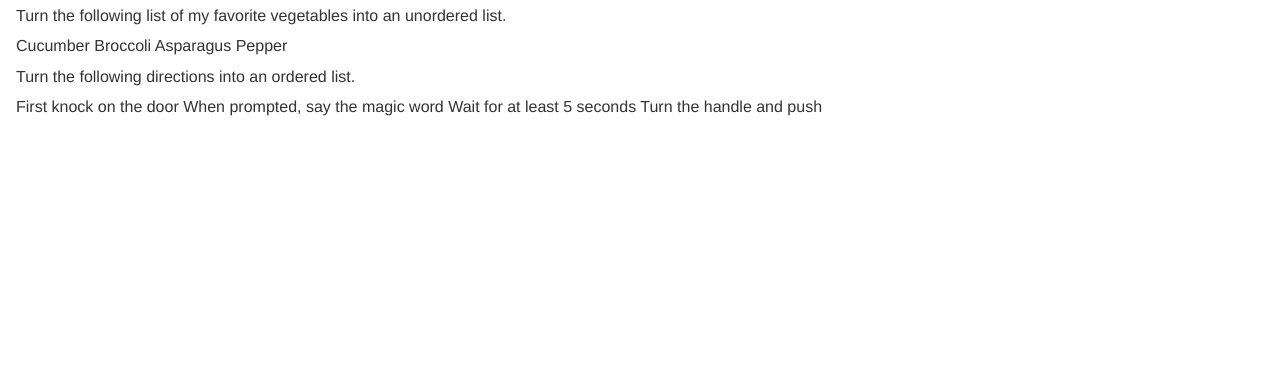
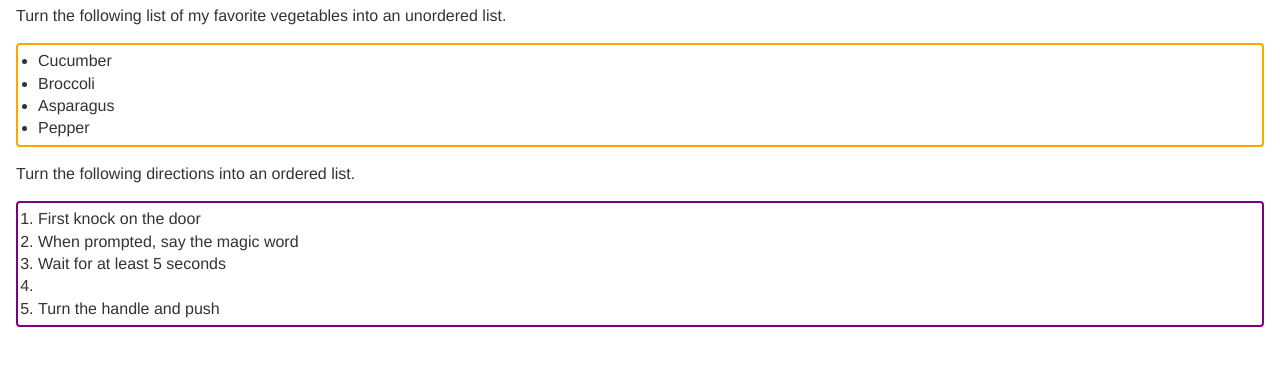
Before and after one commit to laipatel/MDN, a plain HTML site: page HTML/HTML Text Basics/2.html in a window 1280 px wide. Shown: the part 64-430 px from the top of the page. Drawn offline with Linux system fonts and the light colour scheme.

Commit message:
"In this task we want you to turn the first un-marked up list into an unordered list, and the second one into an ordered list."

```diff
--- a/HTML/HTML Text Basics/2.html
+++ b/HTML/HTML Text Basics/2.html
@@ -46,18 +46,21 @@
     <h1>Looking at lists</h1>
 
     <p>Turn the following list of my favorite vegetables into an unordered list.</p>
-
-      Cucumber
-      Broccoli
-      Asparagus
-      Pepper
+    <ul>
+      <li>Cucumber</li>
+      <li>Broccoli</li>
+      <li>Asparagus</li>
+      <li>Pepper</li>
+    </ul>
 
     <p>Turn the following directions into an ordered list.</p>
 
-      First knock on the door
-      When prompted, say the magic word
-      Wait for at least 5 seconds
-      Turn the handle and push
+    <ol>
+      <li>First knock on the door</li>
+      <li>When prompted, say the magic word</li>
+      <li>Wait for at least 5 seconds<li></li></li>
+      <li>Turn the handle and push</li>
+    </ol>
 
   </body>
 
```
